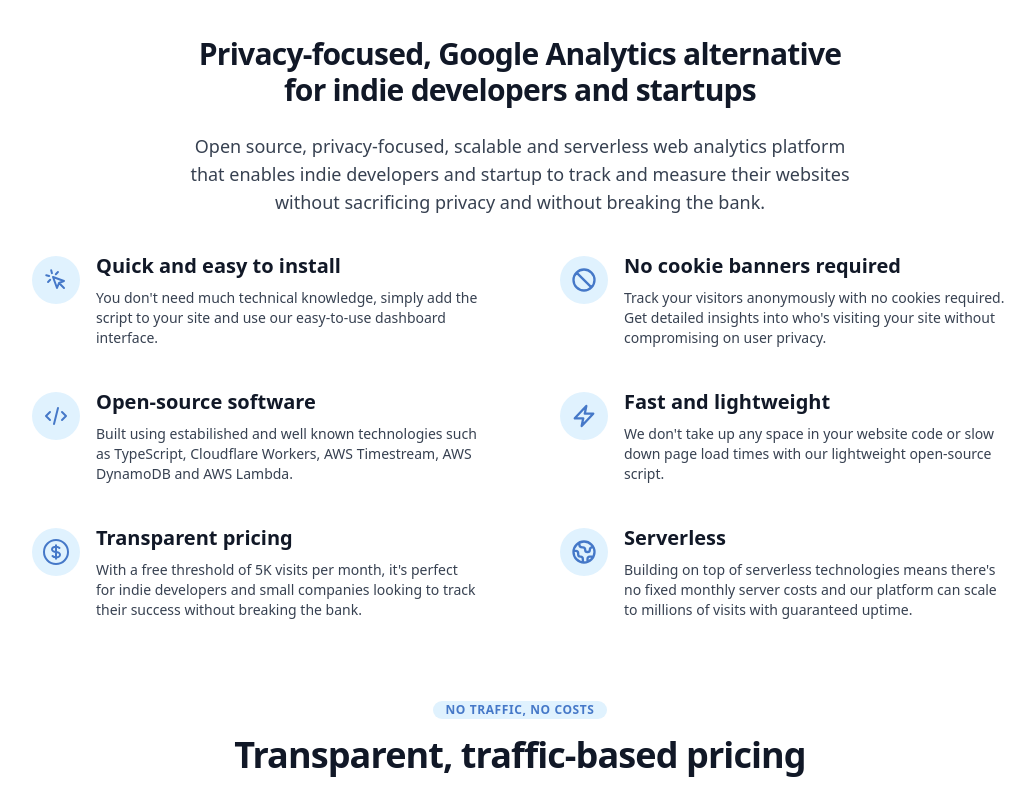
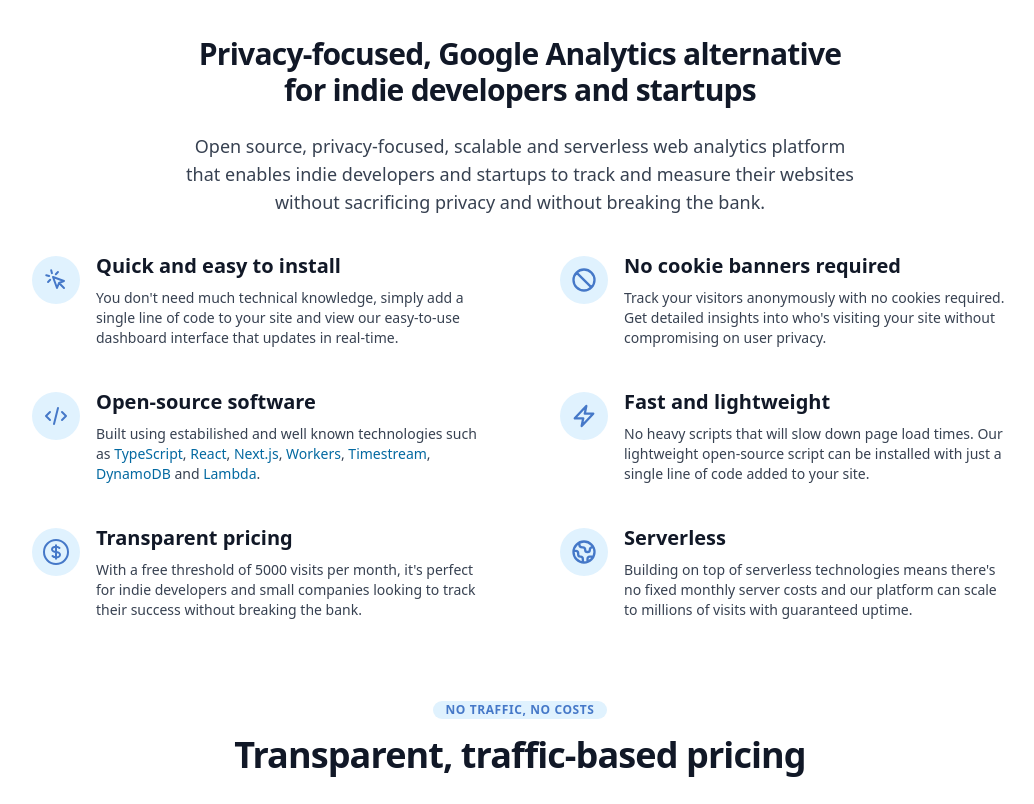
Before and after one commit to jamesb3ll/tracio.io, a Next.js app: page / in a window 1280 px wide. Shown: the part 640-1444 px from the top of the page, without its empty margins (120-1154 px from the left). Built offline with nearby package versions, Linux system fonts and the light colour scheme.

Commit message:
Add Passwordless Auth

```diff
--- a/components/Features/index.tsx
+++ b/components/Features/index.tsx
@@ -25,7 +25,7 @@ export default function Features() {
           </h2>
           <p className="text-base text-gray-700 md:text-lg">
             Open source, privacy-focused, scalable and serverless web analytics platform that
-            enables indie developers and startup to track and measure their websites without
+            enables indie developers and startups to track and measure their websites without
             sacrificing privacy and without breaking the bank.
           </p>
         </div>
@@ -49,8 +49,8 @@ export default function Features() {
             }
             title="Quick and easy to install"
           >
-            You don't need much technical knowledge, simply add the script to your site and use our
-            easy-to-use dashboard interface.
+            You don't need much technical knowledge, simply add a single line of code to your site
+            and view our easy-to-use dashboard interface that updates in real-time.
           </Feature>
 
           <Feature
@@ -95,8 +95,63 @@ export default function Features() {
             }
             title="Open-source software"
           >
-            Built using estabilished and well known technologies such as TypeScript, Cloudflare
-            Workers, AWS Timestream, AWS DynamoDB and AWS Lambda.
+            Built using estabilished and well known technologies such as{' '}
+            <a
+              href="https://typescriptlang.org"
+              className="text-brand-700 hover:text-brand-400"
+              rel="noopener noreferrer"
+            >
+              TypeScript
+            </a>
+            {', '}
+            <a
+              href="https://reactjs.org"
+              className="text-brand-700 hover:text-brand-400"
+              rel="noopener noreferrer"
+            >
+              React
+            </a>
+            {', '}
+            <a
+              href="https://nextjs.org"
+              className="text-brand-700 hover:text-brand-400"
+              rel="noopener noreferrer"
+            >
+              Next.js
+            </a>
+            {', '}
+            <a
+              href="https://workers.cloudflare.com"
+              className="text-brand-700 hover:text-brand-400"
+              rel="noopener noreferrer"
+            >
+              Workers
+            </a>
+            {', '}
+            <a
+              href="https://aws.amazon.com/timestream/"
+              className="text-brand-700 hover:text-brand-400"
+              rel="noopener noreferrer"
+            >
+              Timestream
+            </a>
+            {', '}
+            <a
+              href="https://aws.amazon.com/dynamodb/"
+              className="text-brand-700 hover:text-brand-400"
+              rel="noopener noreferrer"
+            >
+              DynamoDB
+            </a>{' '}
+            and{' '}
+            <a
+              href="https://aws.amazon.com/lambda/"
+              className="text-brand-700 hover:text-brand-400"
+              rel="noopener noreferrer"
+            >
+              Lambda
+            </a>
+            .
           </Feature>
 
           <Feature
@@ -113,8 +168,8 @@ export default function Features() {
             }
             title="Fast and lightweight"
           >
-            We don't take up any space in your website code or slow down page load times with our
-            lightweight open-source script.
+            No heavy scripts that will slow down page load times. Our lightweight open-source script
+            can be installed with just a single line of code added to your site.
           </Feature>
           <Feature
             icon={
@@ -135,7 +190,7 @@ export default function Features() {
             }
             title="Transparent pricing"
           >
-            With a free threshold of 5K visits per month, it's perfect for indie developers and
+            With a free threshold of 5000 visits per month, it's perfect for indie developers and
             small companies looking to track their success without breaking the bank.
           </Feature>
           <Feature
--- a/components/Hero/index.tsx
+++ b/components/Hero/index.tsx
@@ -104,7 +104,7 @@ export default function Hero({ title, subtitle }: { title: ReactNode; subtitle:
                 md:mb-6
               "
             >
-              Get setup in two easy steps. No sign-up or credit card required.
+              Try it out in two easy steps. No sign-up or credit card required.
             </p>
             <div className="flex items-center justify-center pt-3 pb-10 mx-auto w-full md:w-1/2">
               <h4
--- a/next.config.js
+++ b/next.config.js
@@ -1,3 +1,3 @@
 module.exports = {
   reactStrictMode: true,
-}
+};
--- a/package.json
+++ b/package.json
@@ -1,6 +1,5 @@
 {
   "name": "tracio.io",
-  "type": "module",
   "version": "0.1.0",
   "private": true,
   "homepage": "https://tracio.io",
@@ -14,7 +13,9 @@
   "dependencies": {
     "@headlessui/react": "^1.4.0",
     "aws-sdk": "^2.968.0",
+    "jsonwebtoken": "^8.5.1",
     "next": "11.0.1",
+    "nookies": "^2.5.2",
     "react": "17.0.2",
     "react-dom": "17.0.2",
     "react-motion": "^0.5.2",
@@ -23,6 +24,7 @@
   "devDependencies": {
     "@aws-cdk/aws-dynamodb": "^1.118.0",
     "@aws-cdk/core": "^1.118.0",
+    "@types/jsonwebtoken": "^8.5.5",
     "@types/react": "17.0.16",
     "autoprefixer": "^10.3.1",
     "aws-cdk": "^1.118.0",
--- /dev/null
+++ b/pages/api/auth/login.ts
@@ -0,0 +1,42 @@
+import { NextApiRequest, NextApiResponse } from 'next';
+import { setCookie } from 'nookies';
+import { createSession, login, signup } from '../../../services/auth';
+
+export default async function loginHandler(req: NextApiRequest, res: NextApiResponse) {
+  if (req.method === 'POST') {
+    const { email, name } = req.body as { email: string; name?: string };
+    if (!email) {
+      return res.status(400).json({ success: false, error: 'email is required' });
+    }
+    try {
+      if (name) {
+        await signup({ name, email });
+      } else {
+        await login({ email });
+      }
+    } catch (error) {
+      return res.status(404).json({ success: false, error: 'email not found' });
+    }
+    return res.json({ success: true });
+  } else if (req.method === 'GET') {
+    const { token } = req.query as { token: string };
+    if (!token) {
+      return res.redirect(307, '/error?message=missing-token');
+    }
+    try {
+      const sessionToken = await createSession(token);
+      setCookie({ res }, 'session', sessionToken, {
+        maxAge: 30 * 24 * 60 * 60, // 30 days
+        path: '/',
+        httpOnly: true,
+        sameSite: 'lax',
+        secure: process.env.NODE_ENV === 'production',
+      });
+      return res.redirect(307, '/dashboard');
+    } catch (error) {
+      return res.redirect(307, '/error?message=invalid-token');
+    }
+  } else {
+    return res.status(405).send(`Unsupported Method: ${req.method}`);
+  }
+}
--- /dev/null
+++ b/pages/api/auth/logout.ts
@@ -0,0 +1,10 @@
+import { NextApiRequest, NextApiResponse } from 'next';
+import { destroyCookie } from 'nookies';
+
+export default async function logoutHandler(req: NextApiRequest, res: NextApiResponse) {
+  if (req.method !== 'GET') {
+    return res.status(405).send(`Unsupported Method: ${req.method}`);
+  }
+  destroyCookie({ res }, 'session', { path: '/' });
+  return res.redirect(307, '/login');
+}
--- a/pages/dashboard/[domain].tsx
+++ b/pages/dashboard/[domain].tsx
@@ -608,6 +608,7 @@ function TimeSelector() {
   );
 }
 
+// https://github.com/cedricdelpoux/react-svg-line-chart
 function Chart() {
   const [{ tooltipTrigger, point }, setTooltipData] = useState<{
     tooltipTrigger?: DOMRect | null;
@@ -659,6 +660,7 @@ function Chart() {
           }
           viewBoxHeight={window.innerHeight}
           viewBoxWidth={window.innerWidth * 1.5}
+          // pointsIsHoverOnZone={true}
           pointsOnHover={handlePointHover}
         />
       )}
--- a/pages/dashboard/login.tsx
+++ b/pages/login.tsx
@@ -1,6 +1,6 @@
 import Link from 'next/link';
 import { useState } from 'react';
-import Logo from '../../components/Header/Logo';
+import Logo from '../components/Header/Logo';
 
 export default function Login() {
   const [isSignUp, setSignUp] = useState(false);
--- /dev/null
+++ b/services/auth.ts
@@ -0,0 +1,99 @@
+import jwt, { JwtPayload } from 'jsonwebtoken';
+import { createDomain, createTeam, createUser, getUserByEmail } from '../clients/dynamo-db';
+import { sendLoginEmail, sendSignUpEmail, sendWelcomeEmail } from '../clients/email';
+import { nanoid } from '../utils/utils';
+
+const { JWT_SECRET = 'default_secret' } = process.env;
+
+export async function signUpUserFromDashboard({
+  name,
+  email,
+  domain,
+}: {
+  name: string;
+  email: string;
+  domain: string;
+}) {
+  const teamId = nanoid();
+  await createTeam({ teamId });
+  await Promise.all([createUser({ name, email, teamId }), createDomain({ domain, teamId })]);
+  const token = createLoginToken({ email });
+  await sendSignUpEmail({ name, email, token });
+}
+
+export async function signup({ name, email }: { name: string; email: string }) {
+  if (!name || !email) {
+    throw new Error('name and/or email missing');
+  }
+  const token = createLoginToken({ name, email });
+  await sendWelcomeEmail({ name, email, token });
+}
+
+export async function login({ email }: { email: string }) {
+  const user = await getUserByEmail(email);
+  if (!user) {
+    throw new Error('email not found');
+  }
+  const token = createLoginToken({ email });
+  await sendLoginEmail({ name: user.name, email, token });
+}
+
+export async function createSession(loginToken: string) {
+  const { name, email } = verifyLoginToken(loginToken);
+  const user = await getUserByEmail(email);
+  if (!user) {
+    if (!name) throw new Error('createSession: `name` is missing in token');
+    await createUser({ name, email });
+  }
+  return createSessionToken({ email });
+}
+
+export function extractSession(token: string) {
+  const { aud, sub } = verifySessionToken(token);
+  if (aud !== 'session' || !sub) {
+    throw new Error('Invalid token');
+  }
+  return { email: sub };
+}
+
+//////////////////////////// Internal Methods \\\\\\\\\\\\\\\\\\\\\\\\\\\\\\
+
+function createLoginToken({ name, email }: { name?: string; email: string }) {
+  const expiresIn = 300; // 5 minutes
+  const token = jwt.sign(
+    {
+      aud: 'login',
+      sub: email,
+      exp: Math.floor(Date.now() / 1000) + expiresIn,
+      ...(name && { name }), // name included for signup
+    },
+    JWT_SECRET
+  );
+  return token;
+}
+
+function verifyLoginToken(token: string): { name?: string; email: string } {
+  const { name, sub: email, aud } = jwt.verify(token, JWT_SECRET) as JwtPayload;
+  if (aud !== 'login' || !email) {
+    throw new Error('Invalid token');
+  }
+  return { name, email };
+}
+
+function createSessionToken({ email }: { email: string }) {
+  const expiresIn = 86400; // 24 hours (x 30 days ≈ 1 month)
+  const sessionToken = jwt.sign(
+    {
+      aud: 'session',
+      sub: email,
+      exp: Math.floor(Date.now() / 1000) + expiresIn,
+    },
+    JWT_SECRET
+  );
+  return sessionToken;
+}
+
+function verifySessionToken(token: any) {
+  const payload = jwt.verify(token, JWT_SECRET) as JwtPayload;
+  return payload;
+}
--- a/utils/utils.ts
+++ b/utils/utils.ts
@@ -1 +1,8 @@
+import { customAlphabet } from 'nanoid';
+
+// The 0OIl characters are not used in the base58 encoding scheme.
+const BASE_58 = '123456789ABCDEFGHJKLMNPQRSTUVWXYZabcdefghijkmnopqrstuvwxyz';
+
 export const cx = (...args: (string | false | undefined)[]) => args.filter(Boolean).join(' ');
+
+export const nanoid = customAlphabet(BASE_58, 16);
```
Also changed, not shown: clients/dynamo-db.ts (+17 -1 lines), clients/email.ts (added, +37 -0 lines), 1 other file (tests, documents, lock files or other folders).
